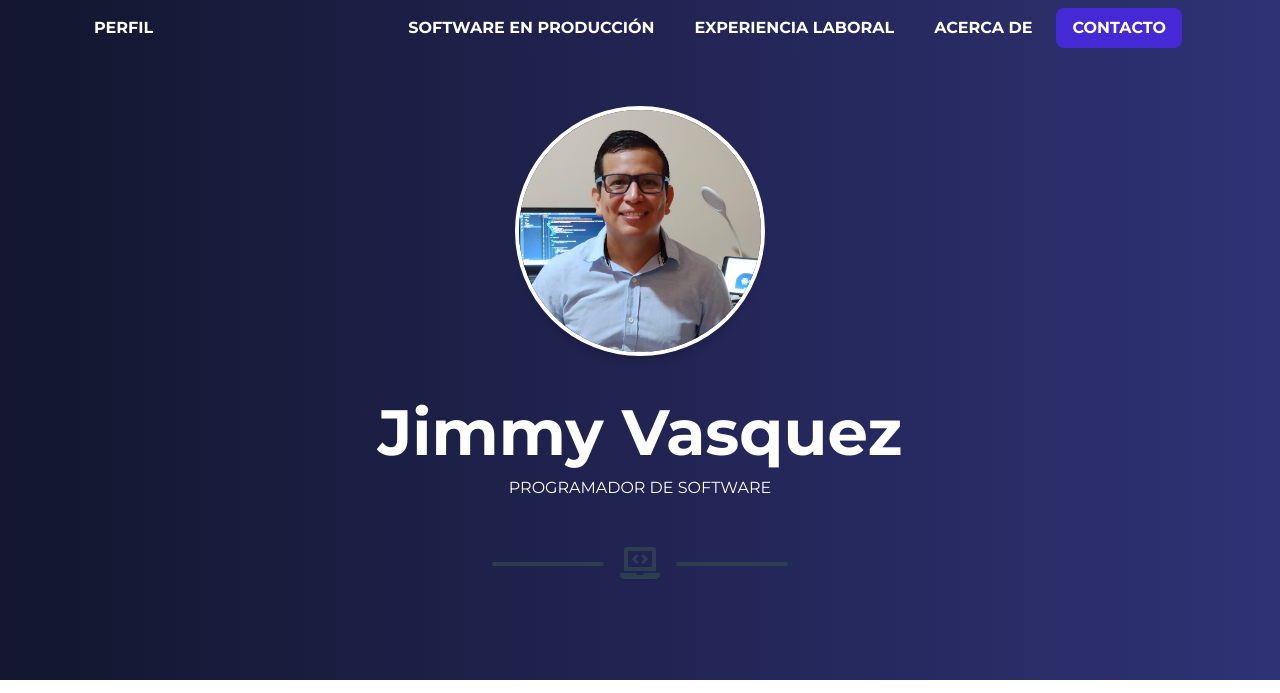
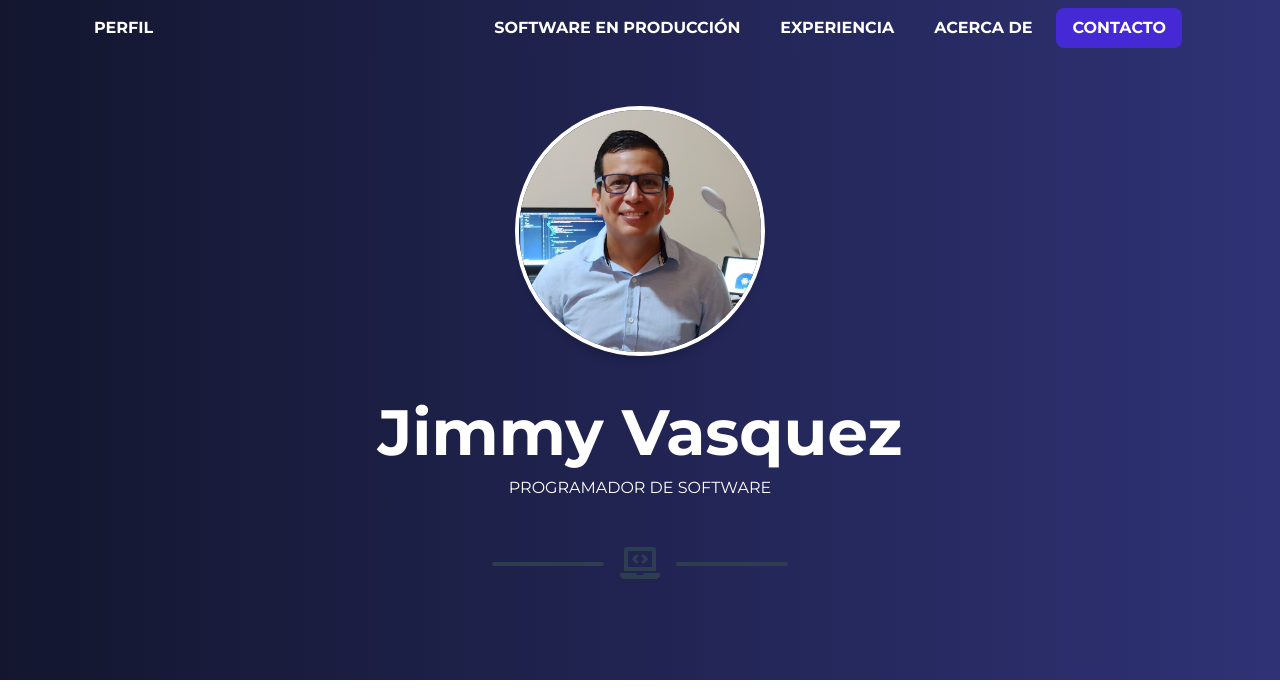
Before and after one commit to jimmyvasquez/jvasquez.azurewebsites.net, a website: page index.html in a window 1280 px wide. Shown: the top 693 px of the page. Drawn offline with nearby package versions, Linux system fonts and the light colour scheme.

Commit message:
correcion en etiqueta experiencia

```diff
--- a/index.html
+++ b/index.html
@@ -33,7 +33,7 @@
                 <div class="collapse navbar-collapse" id="navbarResponsive">
                     <ul class="navbar-nav ml-auto">
                         <li class="nav-item mx-0 mx-lg-1"><a class="nav-link px-3 rounded js-scroll-trigger" href="#portfolio">Software en Producción</a></li>
-                        <li class="nav-item mx-0 mx-lg-1"><a class="nav-link px-3 rounded js-scroll-trigger" href="#experience">Experiencia Laboral</a></li>
+                        <li class="nav-item mx-0 mx-lg-1"><a class="nav-link px-3 rounded js-scroll-trigger" href="#experience">Experiencia</a></li>
                         <li class="nav-item mx-0 mx-lg-1"><a class="nav-link px-3 rounded js-scroll-trigger" href="#about">Acerca de</a></li>
                         <li class="nav-item mx-0 mx-lg-1"><a class="nav-link px-3 rounded js-scroll-trigger" href="#contact">Contacto</a></li>
                     </ul>
```
